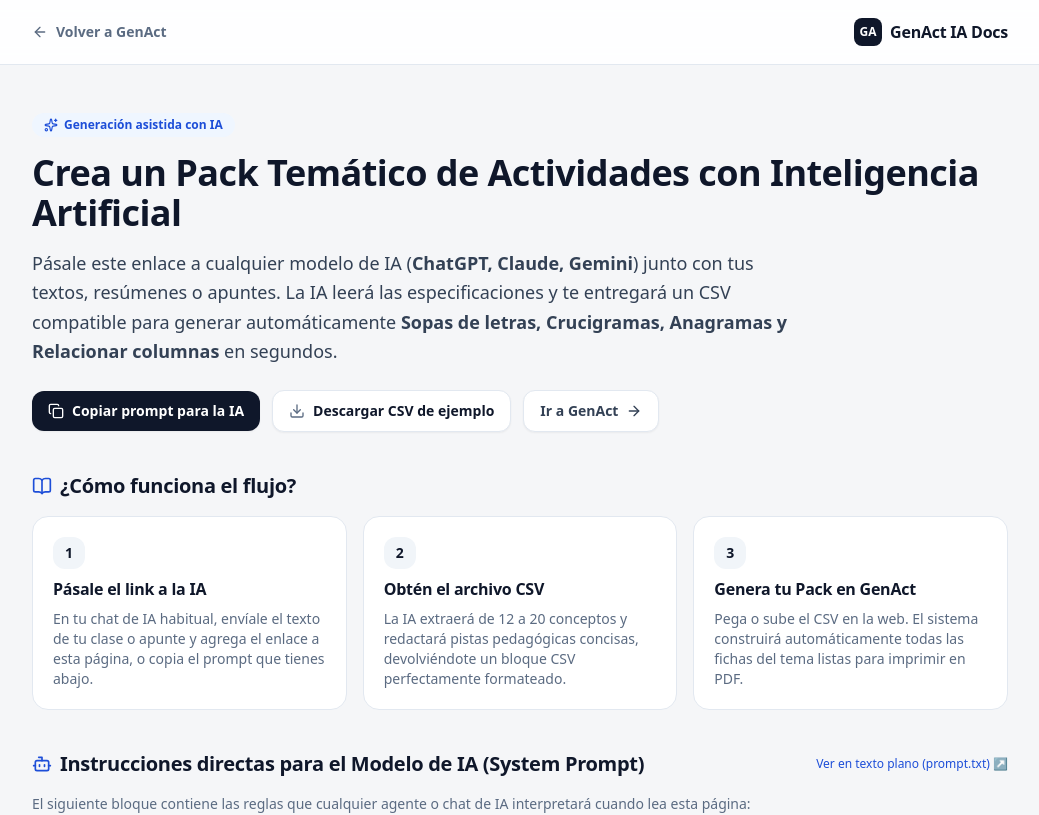
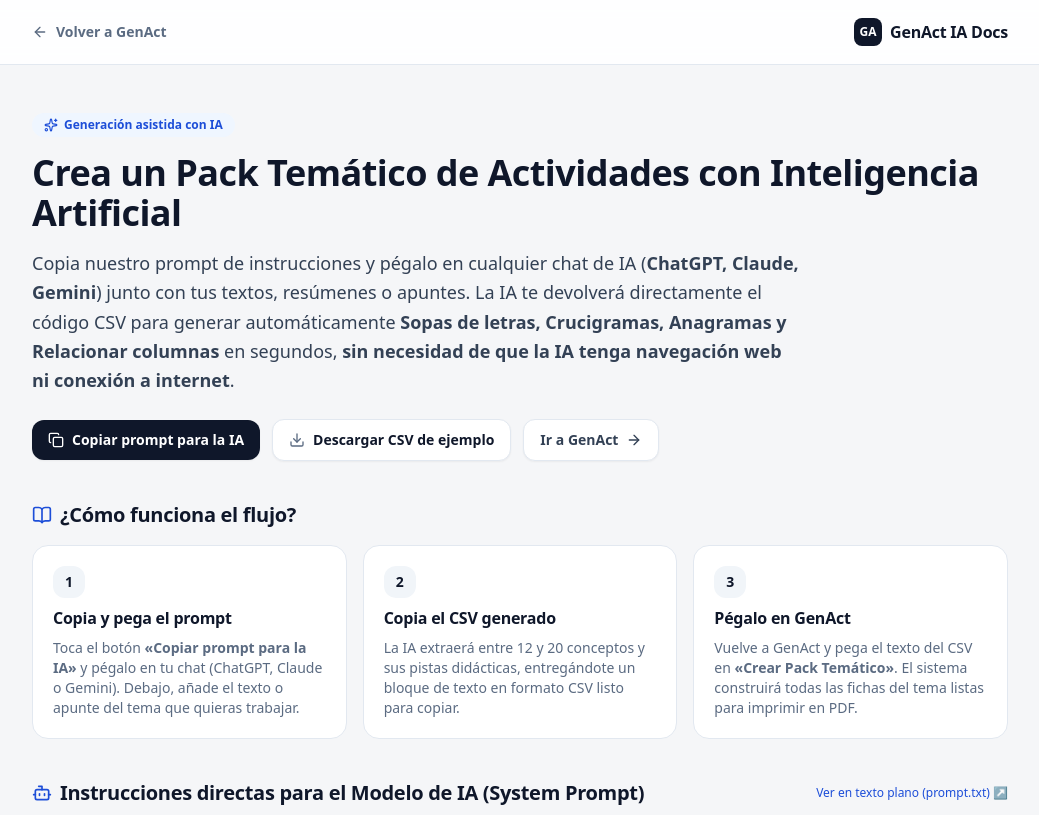
Before and after one commit to juanmoore-creator/generador-de-actividades, a Next.js app: page /instrucciones-ia in a window 1280 px wide. Shown: the top 815 px of the page, without its empty margins (120-1159 px from the left). Built offline with nearby package versions, Linux system fonts and the light colour scheme.

Commit message:
feat(pack): streamline prompt copy-paste workflow without web dependencies

```diff
--- a/src/app/instrucciones-ia/page.tsx
+++ b/src/app/instrucciones-ia/page.tsx
@@ -3,7 +3,7 @@ import type { Metadata } from "next";
 import Link from "next/link";
 import { ArrowLeft, BookOpen, Bot, FileSpreadsheet, Sparkles, HelpCircle } from "lucide-react";
 import { PromptActions, CopyCsvInlineButton } from "./PromptActions";
-import { AI_SYSTEM_PROMPT } from "./prompt/route";
+import { AI_SYSTEM_PROMPT } from "@/lib/csv/themePrompt";
 
 export const metadata: Metadata = {
   title: "Instrucciones para generar actividades con IA | GenAct",
@@ -60,9 +60,10 @@ export default function InstruccionesIaPage() {
             Crea un Pack Temático de Actividades con Inteligencia Artificial
           </h1>
           <p className="text-base sm:text-lg text-ink-2 max-w-3xl leading-relaxed">
-            Pásale este enlace a cualquier modelo de IA (<strong>ChatGPT, Claude, Gemini</strong>) junto con tus textos,
-            resúmenes o apuntes. La IA leerá las especificaciones y te entregará un CSV compatible para generar
-            automáticamente <strong>Sopas de letras, Crucigramas, Anagramas y Relacionar columnas</strong> en segundos.
+            Copia nuestro prompt de instrucciones y pégalo en cualquier chat de IA (<strong>ChatGPT, Claude, Gemini</strong>) junto con tus textos,
+            resúmenes o apuntes. La IA te devolverá directamente el código CSV para generar
+            automáticamente <strong>Sopas de letras, Crucigramas, Anagramas y Relacionar columnas</strong> en segundos,{" "}
+            <strong>sin necesidad de que la IA tenga navegación web ni conexión a internet</strong>.
           </p>
 
           <div className="pt-2">
@@ -82,10 +83,10 @@ export default function InstruccionesIaPage() {
               <span className="grid size-8 place-items-center rounded-xl bg-surface-2 font-mono text-sm font-bold text-ink">
                 1
               </span>
-              <h3 className="font-bold text-ink">Pásale el link a la IA</h3>
+              <h3 className="font-bold text-ink">Copia y pega el prompt</h3>
               <p className="text-sm text-ink-3">
-                En tu chat de IA habitual, envíale el texto de tu clase o apunte y agrega el enlace a esta página, o copia el
-                prompt que tienes abajo.
+                Toca el botón <strong>«Copiar prompt para la IA»</strong> y pégalo en tu chat (ChatGPT, Claude o Gemini).
+                Debajo, añade el texto o apunte del tema que quieras trabajar.
               </p>
             </div>
 
@@ -93,10 +94,10 @@ export default function InstruccionesIaPage() {
               <span className="grid size-8 place-items-center rounded-xl bg-surface-2 font-mono text-sm font-bold text-ink">
                 2
               </span>
-              <h3 className="font-bold text-ink">Obtén el archivo CSV</h3>
+              <h3 className="font-bold text-ink">Copia el CSV generado</h3>
               <p className="text-sm text-ink-3">
-                La IA extraerá de 12 a 20 conceptos y redactará pistas pedagógicas concisas, devolviéndote un bloque CSV
-                perfectamente formateado.
+                La IA extraerá entre 12 y 20 conceptos y sus pistas didácticas, entregándote un bloque de texto en formato
+                CSV listo para copiar.
               </p>
             </div>
 
@@ -104,10 +105,10 @@ export default function InstruccionesIaPage() {
               <span className="grid size-8 place-items-center rounded-xl bg-surface-2 font-mono text-sm font-bold text-ink">
                 3
               </span>
-              <h3 className="font-bold text-ink">Genera tu Pack en GenAct</h3>
+              <h3 className="font-bold text-ink">Pégalo en GenAct</h3>
               <p className="text-sm text-ink-3">
-                Pega o sube el CSV en la web. El sistema construirá automáticamente todas las fichas del tema listas para
-                imprimir en PDF.
+                Vuelve a GenAct y pega el texto del CSV en <strong>«Crear Pack Temático»</strong>. El sistema construirá
+                todas las fichas del tema listas para imprimir en PDF.
               </p>
             </div>
           </div>
@@ -131,7 +132,7 @@ export default function InstruccionesIaPage() {
           </div>
 
           <p className="text-sm text-ink-3">
-            El siguiente bloque contiene las reglas que cualquier agente o chat de IA interpretará cuando lea esta página:
+            El siguiente bloque contiene el prompt completo listo para copiar. Pégalo en ChatGPT, Claude o Gemini junto con tus textos o apuntes para obtener tu CSV al instante:
           </p>
 
           <div className="relative rounded-2xl border border-line-strong bg-surface-2/60 p-4 sm:p-6 font-mono text-xs sm:text-sm text-ink leading-relaxed overflow-x-auto whitespace-pre-wrap">
--- a/src/components/app/ThemePackModal.tsx
+++ b/src/components/app/ThemePackModal.tsx
@@ -3,7 +3,9 @@
 import React, { useMemo, useRef, useState } from "react";
 import {
   AlertTriangle,
+  Check,
   CheckCircle2,
+  Copy,
   FileSpreadsheet,
   FileUp,
   HelpCircle,
@@ -12,6 +14,7 @@ import {
 } from "lucide-react";
 import type { ActivityType } from "@/lib/types/activities";
 import { parseThemeCsv } from "@/lib/csv/themePack";
+import { AI_SYSTEM_PROMPT } from "@/lib/csv/themePrompt";
 import { createThemePack, DEFAULT_PACK_ACTIVITIES } from "@/lib/activities/pack";
 import { getActivity } from "@/lib/activities/catalog";
 import { dataActions } from "@/lib/data/store";
@@ -41,6 +44,18 @@ export function ThemePackModal({ open, onClose }: Props) {
     ...DEFAULT_PACK_ACTIVITIES,
   ]);
   const [isCreating, setIsCreating] = useState(false);
+  const [copiedPrompt, setCopiedPrompt] = useState(false);
+
+  const handleCopyPrompt = async () => {
+    try {
+      await navigator.clipboard.writeText(AI_SYSTEM_PROMPT);
+      setCopiedPrompt(true);
+      toast.show("¡Prompt copiado al portapapeles! Pégalo en tu IA favorita.", { tone: "info" });
+      setTimeout(() => setCopiedPrompt(false), 2500);
+    } catch {
+      toast.show("No se pudo copiar el texto. Revisa los permisos del navegador.", { tone: "error" });
+    }
+  };
 
   // Live parsing
   const parsed = useMemo(() => parseThemeCsv(csvText), [csvText]);
@@ -168,23 +183,46 @@ export function ThemePackModal({ open, onClose }: Props) {
       }
     >
       <div className="space-y-5">
-        {/* Banner de ayuda hacia la documentación pública */}
-        <div className="flex items-start gap-3 rounded-2xl border border-line bg-surface-2 p-3.5 text-sm">
+        {/* Banner de ayuda hacia la documentación y copia rápida del prompt */}
+        <div className="flex flex-col sm:flex-row sm:items-center justify-between gap-3 rounded-2xl border border-line bg-surface-2 p-3.5 text-sm">
+          <div className="flex items-start gap-3 min-w-0">
             <HelpCircle className="size-5 shrink-0 text-accent-ink mt-0.5" aria-hidden />
-          <div className="min-w-0 flex-1">
+            <div className="min-w-0">
               <p className="font-semibold text-ink">¿Cómo obtener el CSV con Inteligencia Artificial?</p>
               <p className="text-ink-3 text-xs mt-0.5">
-              Pásale tus apuntes a cualquier chat de IA con nuestras instrucciones preparadas para generar el archivo perfecto.
+                Copia nuestro prompt listo y pégalo en ChatGPT, Claude o Gemini con tus apuntes. ¡No requiere que la IA navegue por internet!
               </p>
             </div>
+          </div>
+          <div className="flex items-center gap-2 shrink-0 self-start sm:self-center">
+            <button
+              type="button"
+              onClick={handleCopyPrompt}
+              className="inline-flex cursor-pointer items-center gap-1.5 rounded-xl bg-accent-soft px-3 py-1.5 text-xs font-semibold text-accent-ink transition-colors hover:bg-accent-soft/80"
+              title="Copiar prompt para la IA"
+            >
+              {copiedPrompt ? (
+                <>
+                  <Check className="size-3.5 text-ok" aria-hidden />
+                  <span>¡Prompt copiado!</span>
+                </>
+              ) : (
+                <>
+                  <Copy className="size-3.5" aria-hidden />
+                  <span>Copiar prompt de IA</span>
+                </>
+              )}
+            </button>
             <a
               href="/instrucciones-ia"
               target="_blank"
               rel="noreferrer"
-            className="shrink-0 rounded-xl bg-accent-soft px-3 py-1.5 text-xs font-semibold text-accent-ink transition-colors hover:bg-accent-soft/80"
+              className="inline-flex items-center gap-1 rounded-xl border border-line bg-surface px-2.5 py-1.5 text-xs font-medium text-ink-3 transition-colors hover:bg-surface-2 hover:text-ink"
             >
-            Ver guía y prompt ↗
+              <span>Ver guía</span>
+              <span aria-hidden>↗</span>
             </a>
+          </div>
         </div>
 
         {/* Selector de modo de entrada: Pegar / Archivo */}
--- a/src/components/home/HomeView.tsx
+++ b/src/components/home/HomeView.tsx
@@ -92,7 +92,7 @@ export function HomeView({ onCreate, onContinue, onOpenSaved }: Props) {
                   Crea un Pack Temático de Actividades
                 </h2>
                 <p className="max-w-xl text-sm text-ink-3">
-                  Sube o pega un CSV generado por ChatGPT, Claude o Gemini para armar Sopa de letras, Crucigrama, Anagramas y Relacionar columnas en un solo paso.
+                  Copia nuestro prompt para ChatGPT, Claude o Gemini con tus apuntes y pega aquí el CSV para armar Sopa de letras, Crucigrama, Anagramas y Relacionar columnas al instante.
                 </p>
               </div>
             </div>
@@ -104,7 +104,7 @@ export function HomeView({ onCreate, onContinue, onOpenSaved }: Props) {
                 rel="noreferrer"
                 className="inline-flex items-center gap-1.5 rounded-xl border border-line bg-surface px-3 py-2 text-xs font-semibold text-ink-2 transition-colors hover:bg-surface-2 hover:text-ink cursor-pointer"
               >
-                <span>Ver prompt para IA ↗</span>
+                <span>Ver prompt e instrucciones ↗</span>
               </a>
               <Button variant="primary" onClick={openThemePack} icon={<Sparkles className="size-4" aria-hidden />}>
                 Crear Pack Temático
--- /dev/null
+++ b/src/lib/csv/themePrompt.ts
@@ -0,0 +1,41 @@
+export const AI_SYSTEM_PROMPT = `INSTRUCCIONES PARA EL MODELO DE IA:
+Actúa como un diseñador pedagógico experto en creación de actividades y fichas educativas imprimibles para nivel escolar.
+
+Tu tarea es analizar el texto, apunte o tema proporcionado por el usuario y generar una lista de vocabulario estructurada para crear actividades educativas (Sopa de letras, Crucigrama, Anagramas y Relacionar columnas).
+
+REGLAS DE CONTENIDO:
+1. Extrae entre 12 y 20 conceptos o palabras clave fundamentales sobre el tema.
+2. Para cada palabra, redacta una pista, definición o consigna pedagógica clara, didáctica y concisa (máximo 120 caracteres).
+3. La pista NO debe incluir la palabra a adivinar.
+
+REGLAS DE FORMATO PARA LAS PALABRAS:
+- Cada palabra debe ser un término individual o compuesto sin espacios (ejemplo: FOTOSINTESIS, SISTEMASOLAR).
+- Longitud de palabra: entre 3 y 18 letras.
+- Escribe las palabras en MAYÚSCULAS sin acentos/tildes y sin caracteres especiales (se permite la letra Ñ).
+- No incluyas signos de puntuación, números ni símbolos en la columna "palabra".
+
+FORMATO DE SALIDA (ESTRICTO):
+- Tu respuesta debe ser EXCLUSIVAMENTE un bloque de texto en formato CSV estándar.
+- No agregues introducciones, comentarios previos ni explicaciones posteriores.
+- La primera línea debe indicar el título del tema con el prefijo "# tema: ":
+  # tema: [Título claro del tema]
+- La segunda línea debe contener los encabezados exactos:
+  palabra,pista
+- Cada línea siguiente debe tener el formato:
+  PALABRA,Pista o definición correspondiente
+- Si la pista contiene comas o comillas, enciérrala entre comillas dobles (ej: "Pista con comas, texto adicional").
+
+EJEMPLO DE SALIDA ESPERADA:
+# tema: El Sistema Solar
+palabra,pista
+SOL,Estrella luminosa ubicada en el centro de nuestro sistema planetario
+TIERRA,Tercer planeta desde el Sol y el único conocido con vida
+LUNA,Satélite natural de la Tierra que refleja la luz del Sol
+MARTE,Conocido como el planeta rojo por su óxido de hierro
+JUPITER,El planeta gaseoso más grande del sistema solar
+SATURNO,Planeta caracterizado por su llamativo sistema de anillos visibles
+ORBITA,Trayectoria elíptica que recorre un cuerpo celeste alrededor de otro
+ASTEROIDE,Cuerpo rocoso y metálico que orbita alrededor del Sol
+COMETA,Cuerpo celeste de hielo y polvo que desarrolla una cola brillante
+TELESCOPIO,Instrumento óptico utilizado para observar cuerpos celestes lejanos
+`;
```
Also changed, not shown: src/app/instrucciones-ia/prompt/route.ts (+2 -40 lines). Lines whose indentation alone changed are shown as unchanged.
